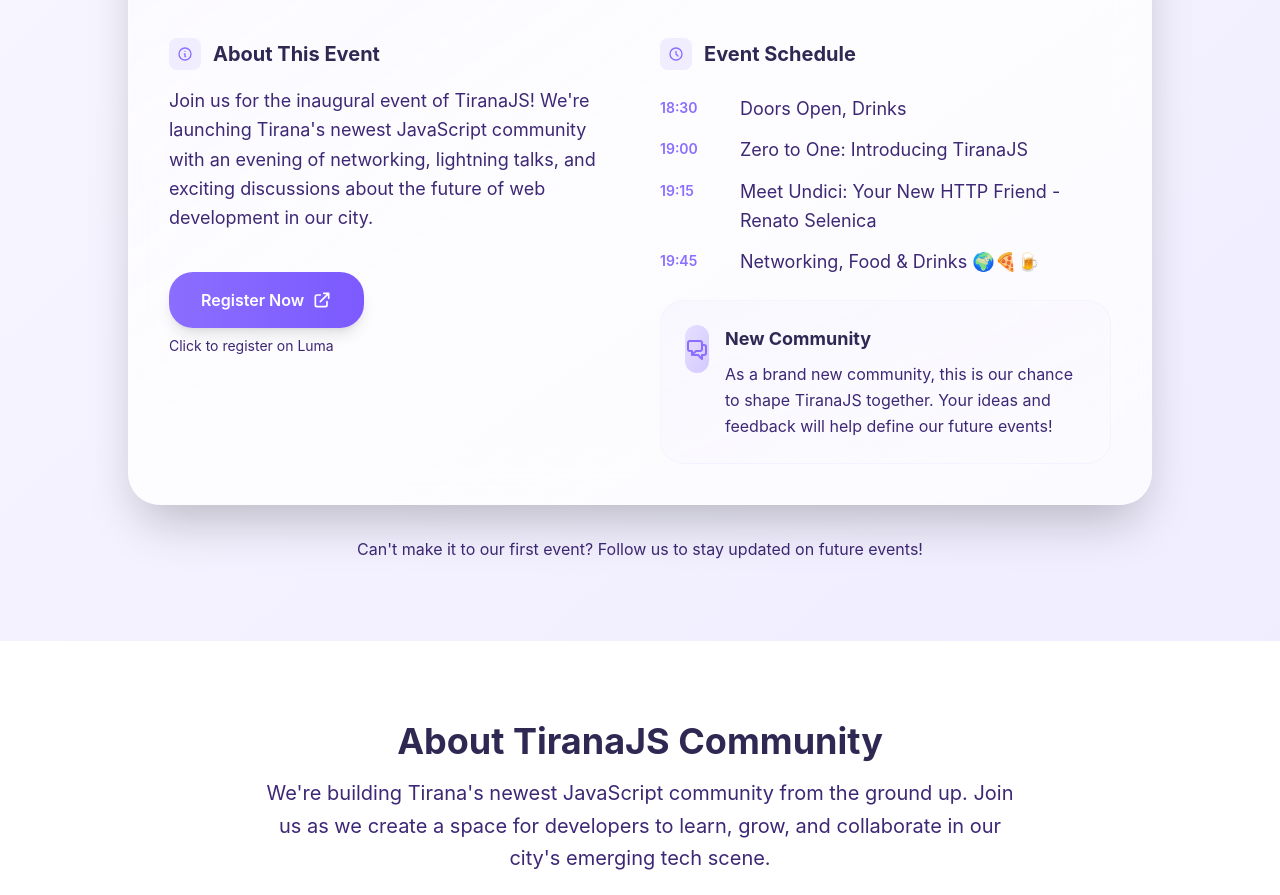
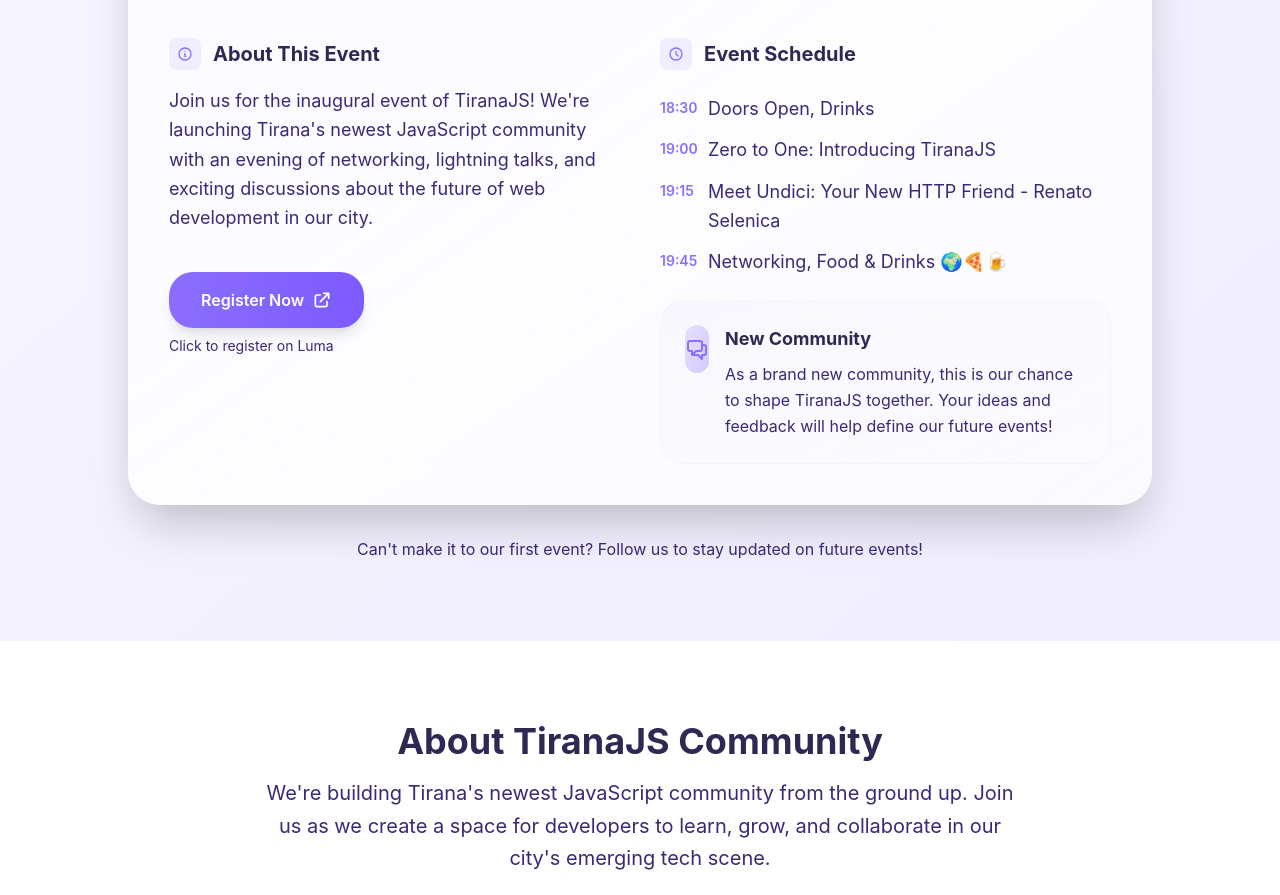
Before and after one commit to TiranaJS/website, a Next.js app: page / in a window 1280 px wide. Shown: the part 1452-2347 px from the top of the page. Built offline with nearby package versions, Linux system fonts and the light colour scheme.

Commit message:
fix: adjust width of time display in FirstEvent component schedule

```diff
--- a/src/components/FirstEvent.tsx
+++ b/src/components/FirstEvent.tsx
@@ -166,7 +166,7 @@ const FirstEvent: React.FC = () => {
                     <div className="space-y-3">
                       {eventDetails.schedule.map((item, index) => (
                         <div key={index} className="flex items-start">
-                          <div className="flex-shrink-0 w-16 text-sm font-semibold text-primary-600 mr-4 mt-1">
+                          <div className="flex-shrink-0 w-12 text-sm font-semibold text-primary-600 mt-1">
                             {item.time}
                           </div>
                           <div className="flex-1 text-dark-secondary text-lg leading-relaxed">
```
